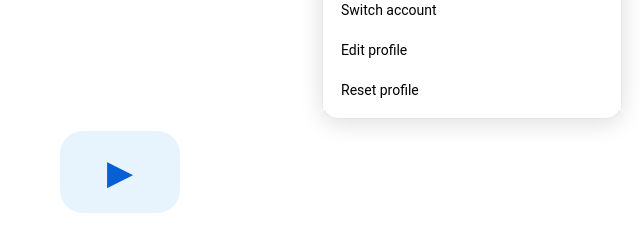
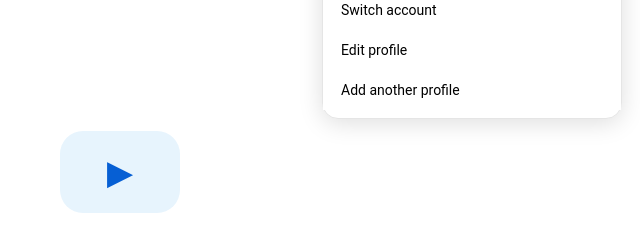
Before and after one commit to jebediahkerman1/BluTuub, a plain HTML site: page index.html in a window 1280 px wide. Both pictures are taken after a click on the button "Open profile menu". Shown: the part 166-398 px from the top of the page, 640-1280 px from the left. Drawn offline with Linux system fonts and the light colour scheme.

Commit message:
Clarify add profile menu action

```diff
--- a/index.html
+++ b/index.html
@@ -81,7 +81,7 @@
   <div class="profile-menu-head"><div class="profile-avatar profile-avatar-large" id="menuAvatar">A</div><div><strong id="menuDisplayName">BluTuub User</strong><span id="menuHandle">@blutuubuser</span></div></div>
   <button id="switchProfile" role="menuitem">Switch account</button>
   <button id="editProfile" role="menuitem">Edit profile</button>
-  <button id="signOutProfile" role="menuitem">Reset profile</button>
+  <button id="signOutProfile" role="menuitem">Add another profile</button>
 </div>
 <div class="modal-backdrop hidden" id="profileModal" role="dialog" aria-modal="true" aria-labelledby="profileTitle">
  <section class="modal profile-modal">
```
